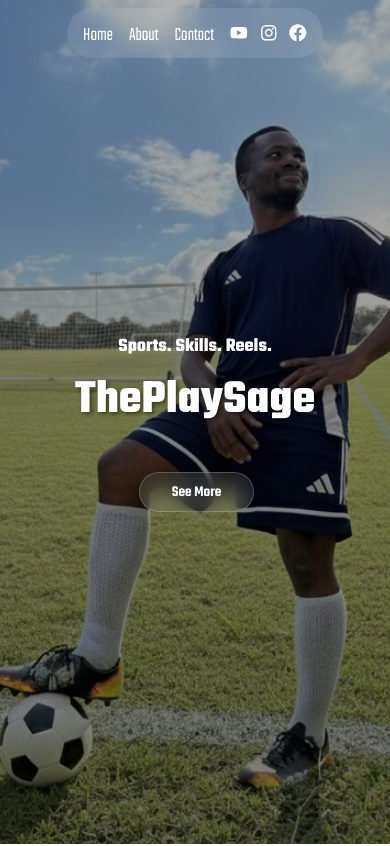
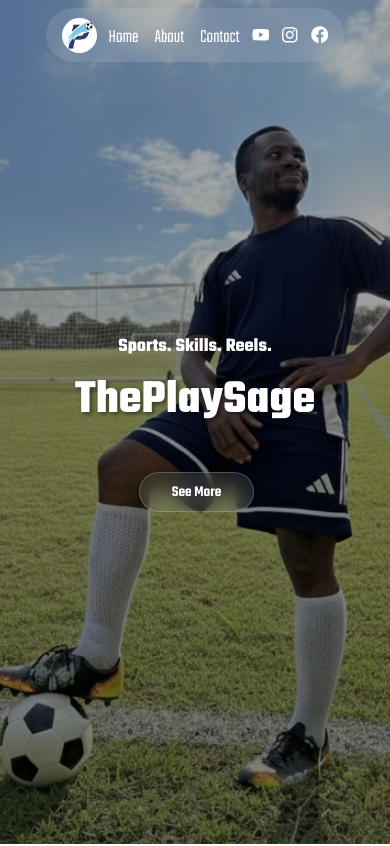
Before and after one commit to aaronong-dev/theplaysage, a React (Create React App) app in the folder theplaysage/: page / in a window 390 px wide. Shown: the top 846 px of the page. Built offline with nearby package versions, Linux system fonts and the light colour scheme.

Commit message:
Added logo

```diff
--- a/theplaysage/public/index.html
+++ b/theplaysage/public/index.html
@@ -2,7 +2,7 @@
 <html lang="en">
   <head>
     <meta charset="utf-8" />
-    <link rel="icon" href="%PUBLIC_URL%/favicon.svg" type="image/svg+xml" />
+    <link rel="icon" href="%PUBLIC_URL%/PlaySageLogo.png" type="image/png" />
     <meta name="viewport" content="width=device-width, initial-scale=1" />
     <meta name="theme-color" content="#000000" />
     <meta
--- a/theplaysage/src/components/Navbar.css
+++ b/theplaysage/src/components/Navbar.css
@@ -26,8 +26,27 @@
 .navbar-container {
     display: flex;
     align-items: center;
-    justify-content: center;
-    gap: 3rem;
+    justify-content: space-between;
+    gap: 2rem;
+    width: 100%;
+}
+
+.navbar-logo {
+    display: flex;
+    align-items: center;
+    cursor: pointer;
+}
+
+.navbar-logo img {
+    height: 50px;
+    width: 50px;
+    border-radius: 50%;
+    object-fit: cover;
+    transition: transform 0.3s ease;
+}
+
+.navbar-logo img:hover {
+    transform: scale(1.05);
 }
 
 .navbar-links{
@@ -103,7 +122,12 @@ html {
     }
 
     .navbar-container {
-        gap: 2rem;
+        gap: 1.5rem;
+    }
+
+    .navbar-logo img {
+        height: 40px;
+        width: 40px;
     }
 
     .navbar-links {
@@ -134,7 +158,12 @@ html {
     }
 
     .navbar-container {
-        gap: 1rem;
+        gap: 0.75rem;
+    }
+
+    .navbar-logo img {
+        height: 35px;
+        width: 35px;
     }
 
     .navbar-links {
--- a/theplaysage/src/components/Navbar.js
+++ b/theplaysage/src/components/Navbar.js
@@ -80,6 +80,9 @@ const Navbar = () => {
       variants={navbarVariants}
     >
       <div className="navbar-container">
+        <div className="navbar-logo">
+          <img src="/PlaySageLogo.png" alt="PlaySage Logo" onClick={scrollToTop} />
+        </div>
         <ul className="navbar-links">
           <li>
             <button onClick={scrollToTop} className="nav-link-button">Home</button>
```
Also changed, not shown: theplaysage/public/PlaySageLogo.png (added), theplaysage/public/manifest.json.
